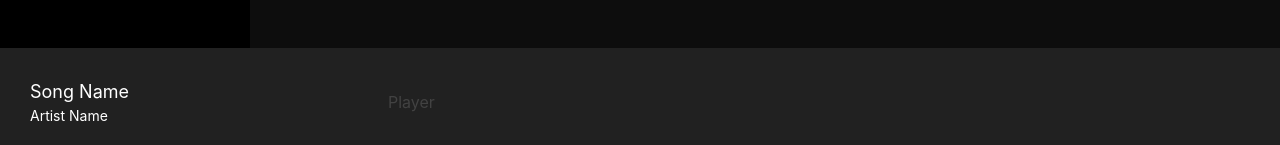
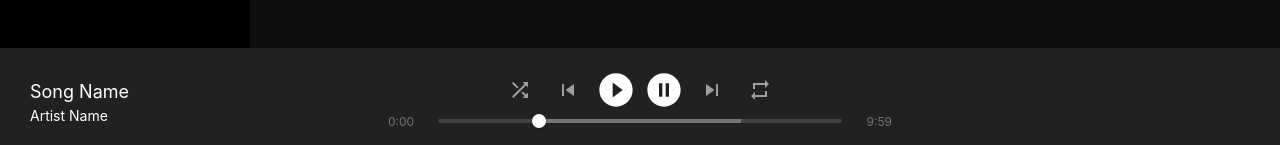
Before and after one commit to xDamneDx/frontendmasters-fullstack-music, a Next.js app: page / in a window 1280 px wide. Shown: the part 652-797 px from the top of the page. Built offline with nearby package versions, Linux system fonts and the light colour scheme; no server answers; the database is empty; what easy-peasy would draw is missing.

Commit message:
Added player controls & seek bar

```diff
--- a/components/player.tsx
+++ b/components/player.tsx
@@ -23,6 +23,82 @@
 import { useStoreActions } from "easy-peasy";
 
 const Player = () => {
-  return <Box>Player</Box>;
+  return (
+    <Box>
+      <Box>{/* <ReactHowler /> */}</Box>
+      <Center color="gray.600">
+        <ButtonGroup>
+          <IconButton
+            outline="none"
+            variant="link"
+            aria-label="shuffle"
+            fontSize="24px"
+            icon={<MdShuffle />}
+          />
+          <IconButton
+            outline="none"
+            variant="link"
+            aria-label="previous"
+            fontSize="24px"
+            icon={<MdSkipPrevious />}
+          />
+          <IconButton
+            outline="none"
+            variant="link"
+            aria-label="play"
+            fontSize="40px"
+            color="white"
+            icon={<MdOutlinePlayCircleFilled />}
+          />
+          <IconButton
+            outline="none"
+            variant="link"
+            aria-label="pause"
+            fontSize="40px"
+            color="white"
+            icon={<MdOutlinePauseCircleFilled />}
+          />
+          <IconButton
+            outline="none"
+            variant="link"
+            aria-label="next"
+            fontSize="24px"
+            icon={<MdSkipNext />}
+          />
+          <IconButton
+            outline="none"
+            variant="link"
+            aria-label="repeat"
+            fontSize="24px"
+            icon={<MdOutlineRepeat />}
+          />
+        </ButtonGroup>
+      </Center>
+      <Box color="gray.600">
+        <Flex justify="center" align="center">
+          <Box width="10%">
+            <Text fontSize="xs">0:00</Text>
+          </Box>
+          <Box width="80%">
+            <RangeSlider
+              aria-label={["min", "max"]}
+              step={0.1}
+              min={0}
+              max={100}
+              id="player-range"
+            >
+              <RangeSliderTrack bg="gray.800">
+                <RangeSliderFilledTrack bg="gray.600" />
+              </RangeSliderTrack>
+              <RangeSliderThumb index={0} />
+            </RangeSlider>
+          </Box>
+          <Box width="10%" textAlign="right">
+            <Text fontSize="xs">9:59</Text>
+          </Box>
+        </Flex>
+      </Box>
+    </Box>
+  );
 };
 export default Player;
```
